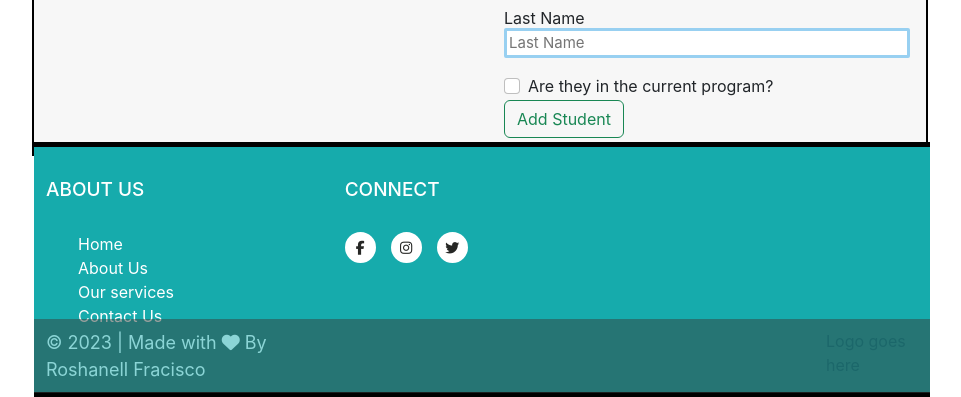
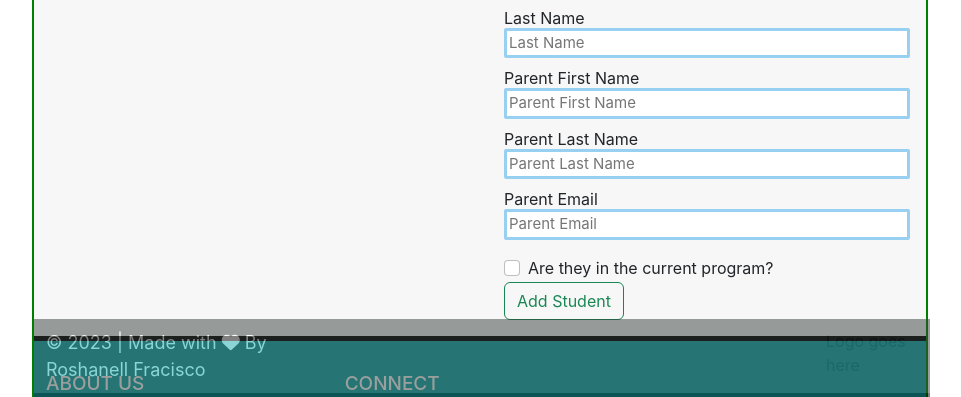
Before and after one commit to Roshanell/Memowise, a React (Vite) app in the folder client/: page / in a window 1280 px wide. Shown: the part 403-800 px from the top of the page, without its empty margins (160-1121 px from the left). Built offline with nearby package versions, Linux system fonts and the light colour scheme; no server answers.

Commit message:
form created in react

```diff
--- a/client/src/App.css
+++ b/client/src/App.css
@@ -3,7 +3,7 @@
 	background: white;
 	margin-left: 15%;
 	margin-right: 15%;
-	border: 2px solid black;
+	border: 2px solid green;
 	overflow: scroll;
 }
 
@@ -166,7 +166,7 @@ ul {
 	border: 0 5px solid black;
 	border-top: 5px solid black;
 	border-bottom: 5px solid black;
-	position: fixed;
+	/* position: fixed; */
 	bottom: 0;
 	width: 70vw;
 	margin-right: 10% !important;
--- a/client/src/components/Form.jsx
+++ b/client/src/components/Form.jsx
@@ -1,20 +1,24 @@
-import React, { useState, useEffect } from 'react'
-import { Button, Form } from "react-bootstrap"
+import React, { useState, useEffect } from "react";
+import { Button, Form } from "react-bootstrap";
 
 const MyForm = ({ onSaveStudent, editingStudent, onUpdateStudent }) => {
-
 	// This is the original State with not initial student
-    const [student, setStudent] = useState(editingStudent || {
+	const [student, setStudent] = useState(
+		editingStudent || {
 			firstname: "",
 			lastname: "",
-        is_current: false
-    });
+			is_current: false,
+			parentfirstname: "",
+			parentlastname: "",
+			parentemail: "",
+			totalpoints: 0,
+		}
+	);
 
 	//create functions that handle the event of the user typing into the form
 	const handleNameChange = (event) => {
 		const firstname = event.target.value;
 		setStudent((student) => ({ ...student, firstname }));
-
 	};
 
 	const handleLastnameChange = (event) => {
@@ -28,9 +32,31 @@ const MyForm = ({ onSaveStudent, editingStudent, onUpdateStudent }) => {
 		setStudent((student) => ({ ...student, is_current }));
 	};
 
+	const handleParentFirstNameChange = (event) => {
+		const parentfirstname = event.target.value;
+		setStudent((student) => ({ ...student, parentfirstname }));
+	};
+
+	const handleParentLastNameChange = (event) => {
+		const parentlastname = event.target.value;
+		setStudent((student) => ({ ...student, parentlastname }));
+	};
+
+	const handleParentEmailChange = (event) => {
+		const parentemail = event.target.value;
+		setStudent((student) => ({ ...student, parentemail }));
+	};
 	const clearForm = () => {
-        setStudent({ firstname: "", lastname: "", is_current: false })
-    }
+		setStudent({
+			firstname: "",
+			lastname: "",
+			is_current: false,
+			parentfirstname: "",
+			parentlastname: "",
+			parentemail: "",
+			totalpoints: 0,
+		});
+	};
 
 	//A function to handle the post request
 	const postStudent = (newStudent) => {
@@ -68,7 +94,6 @@ const MyForm = ({ onSaveStudent, editingStudent, onUpdateStudent }) => {
 			});
 	};
 
-
 	//A function to handle the submit in both cases - Post and Put request!
 	const handleSubmit = (e) => {
 		e.preventDefault();
@@ -80,7 +105,7 @@ const MyForm = ({ onSaveStudent, editingStudent, onUpdateStudent }) => {
 	};
 
 	return (
-        <Form className='form-students' onSubmit={handleSubmit}>
+		<Form className="form-students" onSubmit={handleSubmit}>
 			<Form.Group>
 				<Form.Label>First Name</Form.Label>
 				<input
@@ -102,21 +127,61 @@ const MyForm = ({ onSaveStudent, editingStudent, onUpdateStudent }) => {
 					value={student.lastname}
 					onChange={handleLastnameChange}
 				/>
+				{/* parent, email student name, email , points,  recieved */}
 			</Form.Group>
+			<Form.Group>
+				<Form.Label>Parent First Name</Form.Label>
+				<input
+					type="text"
+					id="add-parent-first-name"
+					placeholder="Parent First Name"
+					required
+					value={student.parentfirstname}
+					onChange={handleParentFirstNameChange}
+				/>
+			</Form.Group>
+			<Form.Group>
+				<Form.Label>Parent Last Name</Form.Label>
+				<input
+					type="text"
+					id="add-parent-last-name"
+					placeholder="Parent Last Name"
+					required
+					value={student.parentlastname}
+					onChange={handleParentLastNameChange}
+				/>
+			</Form.Group>
+			<Form.Group>
+				<Form.Label>Parent Email</Form.Label>
+				<input
+					type="text"
+					id="add-parent-email"
+					placeholder="Parent Email"
+					required
+					value={student.parentEmail}
+					onChange={handleParentEmailChange}
+				/>
+			</Form.Group>
+
 			<Form.Check
-                type={'checkbox'}
+				type={"checkbox"}
 				id={`isCurrent`}
 				checked={student.is_current}
 				onChange={handleCheckChange}
 				label={`Are they in the current program?`}
 			/>
 			<Form.Group>
-            <Button type="submit" variant="outline-success">{student.id ? "Edit Student" : "Add Student"}</Button>
-            {student.id ? <Button type="button" variant="outline-warning" onClick={clearForm}>Cancel</Button> : null}
+				<Button type="submit" variant="outline-success">
+					{student.id ? "Edit Student" : "Add Student"}
+				</Button>
+				{student.id ? (
+					<Button type="button" variant="outline-warning" onClick={clearForm}>
+						Cancel
+					</Button>
+				) : null}
 			</Form.Group>
 		</Form>
 	);
 };
 
-
-export default MyForm
+export default MyForm;
```
Lines whose indentation alone changed are shown as unchanged.
